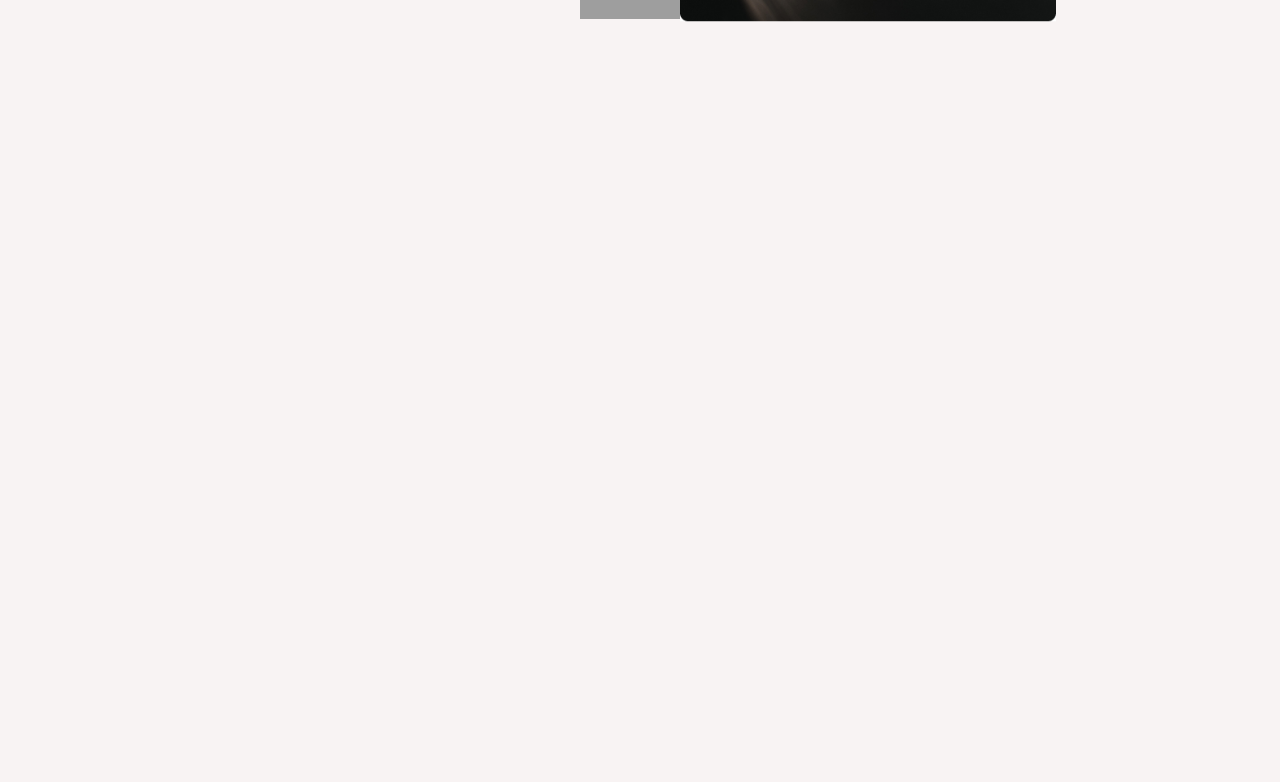
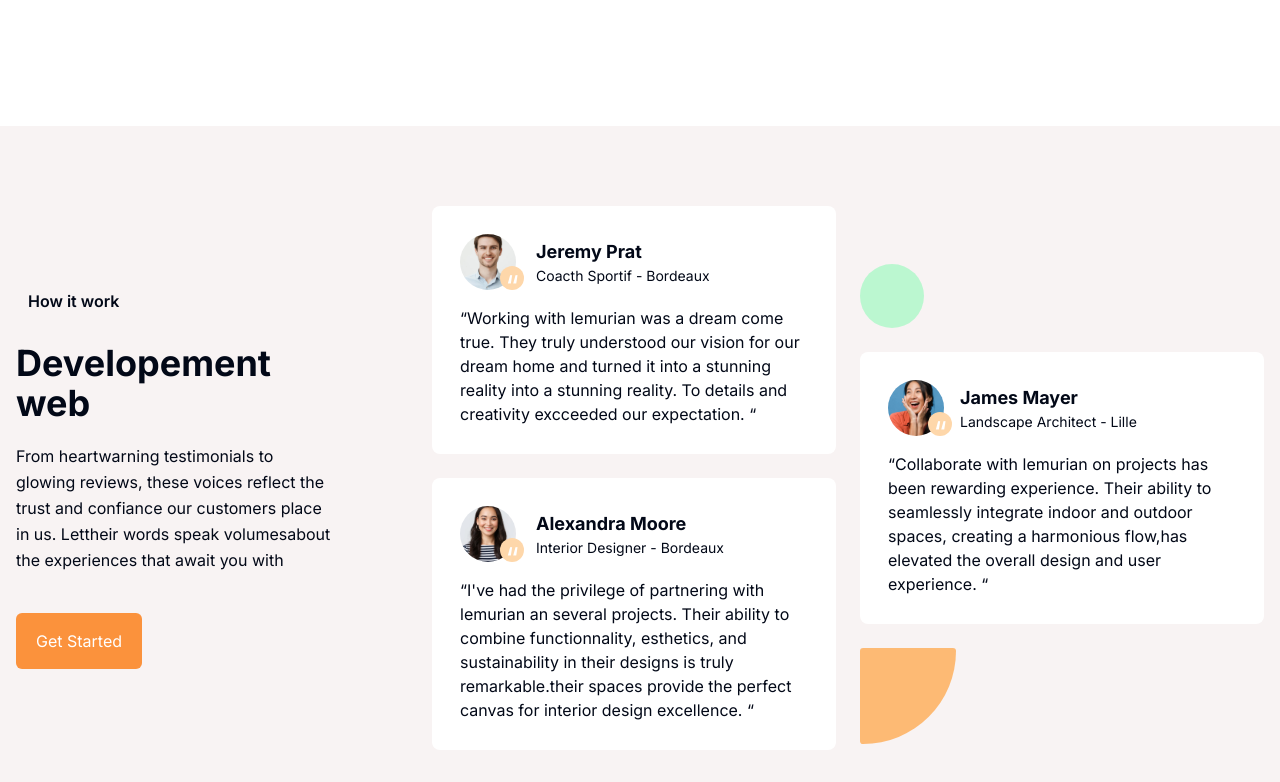
Before and after one commit to lemurian33/product, a Next.js app: page / in a window 1280 px wide. Shown: the part 1542-2324 px from the top of the page. Before the commit the page ends 1668 px from the top, so only its background shows below. Built offline with nearby package versions, Linux system fonts and the light colour scheme; grey boxes are pictures that could not be loaded.

Commit message:
feat(testimonial-components-home) update page home with testimoniale

```diff
--- a/app/page.tsx
+++ b/app/page.tsx
@@ -1,6 +1,7 @@
 import Image from 'next/image'
 import Hero from "../components/Hero"
 import About from "../components/About"
+import Testimonial from "../components/Testimonial"
 
 export default function Home() {
   return (
@@ -10,7 +11,7 @@ export default function Home() {
       <About className="py-16 lg:py-32 overflow-hidden"/>
       {/* <Pricing className="py-16 lg:py-32" /> */}
       {/* <Team/> */}
-      {/* <Testimonial2 className="py-6 lg:py-32"/> */}
+      <Testimonial/>
       {/* <RecentBlog className="pt-14 pb-15 lg:pb-32"/> */}
       {/* <Subscribe className="py-16 pt-64 -mt-48 lg:py-32 bg-orange-300"/> */}
     </>
--- a/components/About.tsx
+++ b/components/About.tsx
@@ -65,8 +65,8 @@ const About: React.FC<AboutProps> = ({ className }) => {
   );
 
   return (
-    <section className={`${className}`} ref={ref}>
-      <div className="container px-4 mx-auto">
+    <section className={`${className} bg-white`} ref={ref}>
+      <div className="container px-4 mx-auto ">
         <div className="text-center lg:max-w-xl mx-auto mb-20 lg:mb-22 relative z-[5]">
           {/* About - Main - Subtitle */}
           {aboutContent.heading.subTitle && (
--- /dev/null
+++ b/components/Testimonial.tsx
@@ -0,0 +1,185 @@
+import Image from "next/image";
+import Link from "next/link";
+import React from "react";
+
+const testimonialContent = {
+  heading: {
+    title: "Developement web",
+    subTitle: "How it work",
+    description:
+      "From heartwarning testimonials to glowing reviews, these voices reflect the trust and confiance our customers place in us. Lettheir words speak volumesabout the experiences that await you with",
+    cta: {
+      cta_href: "#",
+      cta_label: "Get Started",
+    },
+  },
+  testimonials: [
+    {
+      img: "/images/person-3-min.jpg",
+      name: "Jeremy Prat",
+      titleRole: "Coacth Sportif - Bordeaux",
+      testimony:
+        "Working with lemurian was a dream come true. They truly understood our vision for our dream home and turned it into a stunning reality into a stunning reality. To details and creativity excceeded our expectation. ",
+    },
+    {
+      img: "/images/person-1-min.jpg",
+      name: "Alexandra Moore",
+      titleRole: "Interior Designer - Bordeaux",
+      testimony:
+        "I've had the privilege of partnering with lemurian an several projects. Their ability to combine functionnality, esthetics, and sustainability in their designs is truly remarkable.their spaces provide the perfect canvas for interior design excellence. ",
+    },
+    {
+      img: "/images/person-2-min.jpg",
+      name: "James Mayer ",
+      titleRole: "Landscape Architect - Lille",
+      testimony:
+        "Collaborate with lemurian on projects has been rewarding experience. Their ability to seamlessly integrate indoor and outdoor spaces, creating a harmonious flow,has elevated the overall design and user experience. ",
+    },
+  ],
+};
+const Testimonial2 = () => {
+  return (
+    <section className="py-20 bl-light">
+      <div className="container px-4 mx-auto">
+        <div className="lg:flex justify-between items-center">
+          <div className="lg:w-4/12 lg:pr-24 mb-10 lg:mb-0">
+            {testimonialContent.heading.subTitle && (
+              <span
+                className="inline-block py-0.5 z-50 pl-3
+                text-heading font-semibold relative mb-7 before:content-['']
+                before:absolute before:w-2/3 before:bg-yellowLight
+                before:left-0 before:top-0 before:bottom-0 before:-z-10"
+              >
+                {testimonialContent.heading.subTitle}
+              </span>
+            )}
+            {testimonialContent.heading.title && (
+              <h2 className="text-heading text-2xl lg:text-4xl font-bold mb-5">
+                {testimonialContent.heading.title}
+              </h2>
+            )}
+
+            {testimonialContent.heading.title && (
+              <p className=" text-body leading-relaxed mb-10">
+                {testimonialContent.heading.description}
+              </p>
+            )}
+
+            {testimonialContent.heading.cta.cta_label && (
+              <p>
+                <Link
+                  href={testimonialContent.heading.cta.cta_href}
+                  className="py-4 px-5 bg-orange-400 text-white rounded-md duration-300
+                transition-all ease-in-out hover:bg-white hover:shadow-lg inline-block relative top-0 hover:-top-1"
+                >
+                  {testimonialContent.heading.cta.cta_label}
+                </Link>
+              </p>
+            )}
+          </div>
+          <div className="lg:w-8/12">
+            <div className="md:flex w-full space-x-0 md:space-x-6 items-end">
+              <div className="md:w-6/12 mb-6 md:mb-0 ">
+                {testimonialContent.testimonials.map((testimonial, index) => {
+                  if( index == 2) return null
+                  return (
+                    <div
+                      key={index}
+                      className={`bg-white p-7 rounded-lg w-full ${index == 1 ? "" : "mb-6"}`}>
+                      <div className="flex space-x-5 items-center mb-4">
+                        <div className="relative">
+                          <Image
+                            src={testimonial.img}
+                            alt={testimonial.name}
+                            width={579}
+                            height={720}
+                            // key={index}
+                            className="object-cover rounded-full h-14 w-14"
+                          />
+                          <span className="absolute bottom-0 bg-orange-200 -right-2 w-6 h-6 rounded-full flex items-center justify-center">
+                            <blockquote className="mt-4">
+                              <span className="text-[30px] leading-[0] relative text-white block">
+                                &ldquo;
+                              </span>
+                            </blockquote>
+                          </span>
+                        </div>
+                        <div className="leading-3">
+                          {testimonial.name && (
+                            <strong className="block text-heading text-lg">
+                              {testimonial.name}
+                            </strong>
+                          )}
+                          {testimonial.name && (
+                            <span className="text-sm ">
+                              {testimonial.titleRole}
+                            </span>
+                          )}
+                        </div>
+                      </div>
+                      <div>
+                        <blockquote>
+                          &ldquo;
+                            {testimonial.testimony}
+                          &ldquo;
+                        </blockquote>
+                      </div>
+                    </div>
+                  )}
+                )}
+              </div>
+              <div className="md:w-6/12">
+                <div>
+                  <div className="w-16 h-16 hidden md:block bg-green-200 rounded-full mb-6"></div>
+                  <div className="bg-white p-7 rounded-lg w-full mb-6">
+                    <div className="flex space-x-4 items-center mb-4">
+                      <div className="relative">
+                        <Image
+                          src={testimonialContent.testimonials[2].img}
+                          alt={testimonialContent.testimonials[2].name}
+                          width={579}
+                          height={720}
+                          // key={index}
+                          className="object-cover rounded-full h-14 w-14"
+                        />
+                        <span className="absolute bottom-0 bg-orange-200 -right-2 w-6 h-6 rounded-full flex items-center justify-center">
+                          <blockquote className="mt-4">
+                            <span className="text-[30px] leading-[0] relative text-white block">
+                              &ldquo;
+                            </span>
+                          </blockquote>
+                        </span>
+                      </div>
+                      <div className="leading-3">
+                        {testimonialContent.testimonials[2].name && (
+                          <strong className="block text-heading text-lg">
+                            {testimonialContent.testimonials[2].name}
+                          </strong>
+                        )}
+                        {testimonialContent.testimonials[2].name && (
+                          <span className="text-sm ">
+                            {testimonialContent.testimonials[2].titleRole}
+                          </span>
+                        )}
+                      </div>
+                    </div>
+                    <div>
+                      <blockquote>
+                        &ldquo;
+                          {testimonialContent.testimonials[2].testimony}
+                        &ldquo;
+                      </blockquote>
+                    </div>
+                  </div>
+                  <div className="hidden md:inline-block w-10 h-10 lg:w-24 lg:h-24 bg-orange-300 rounded-md rounded-br-[180px]"></div>
+                </div>
+              </div>
+            </div>
+          </div>
+        </div>
+      </div>
+    </section>
+  );
+};
+
+export default Testimonial2;
```
